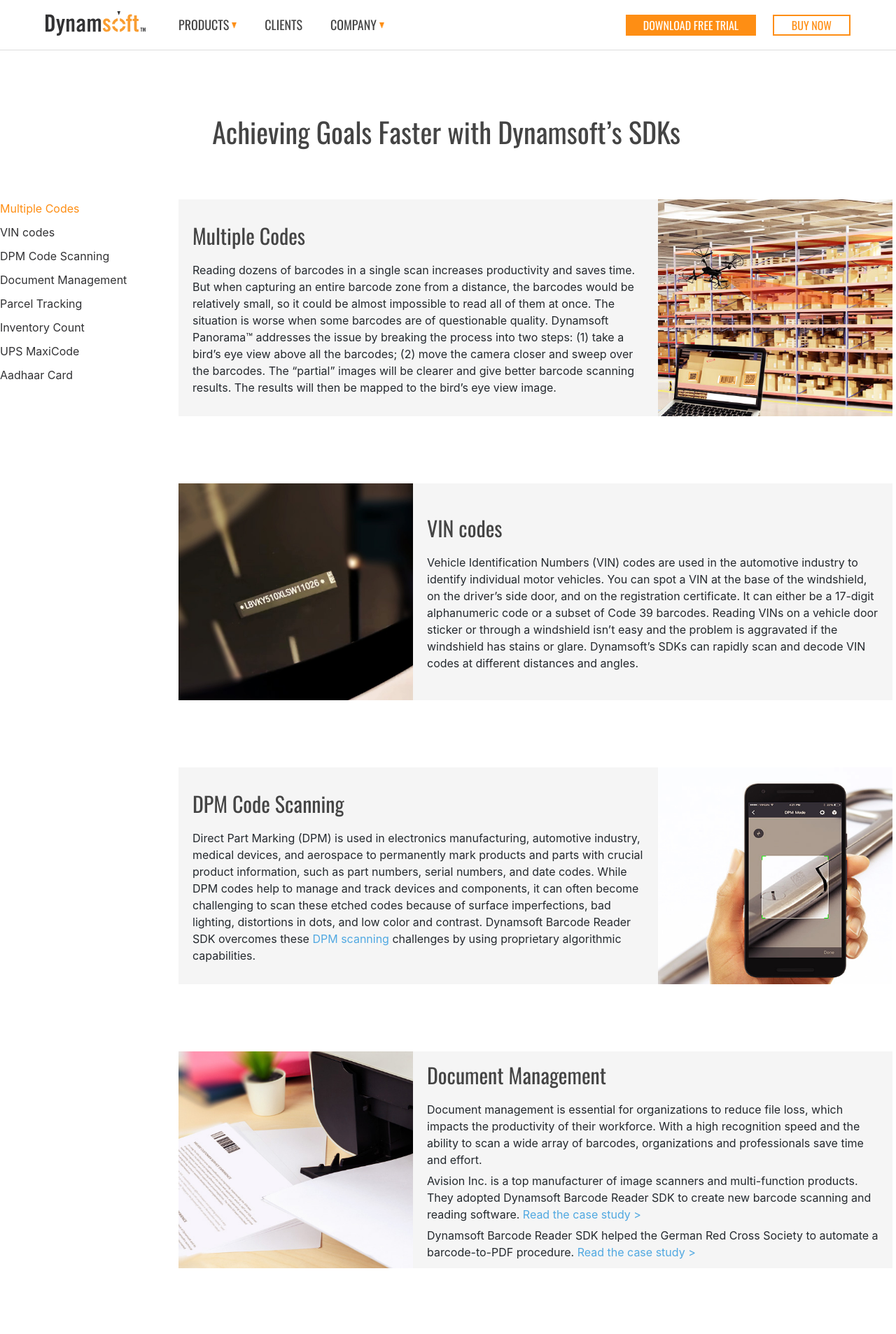
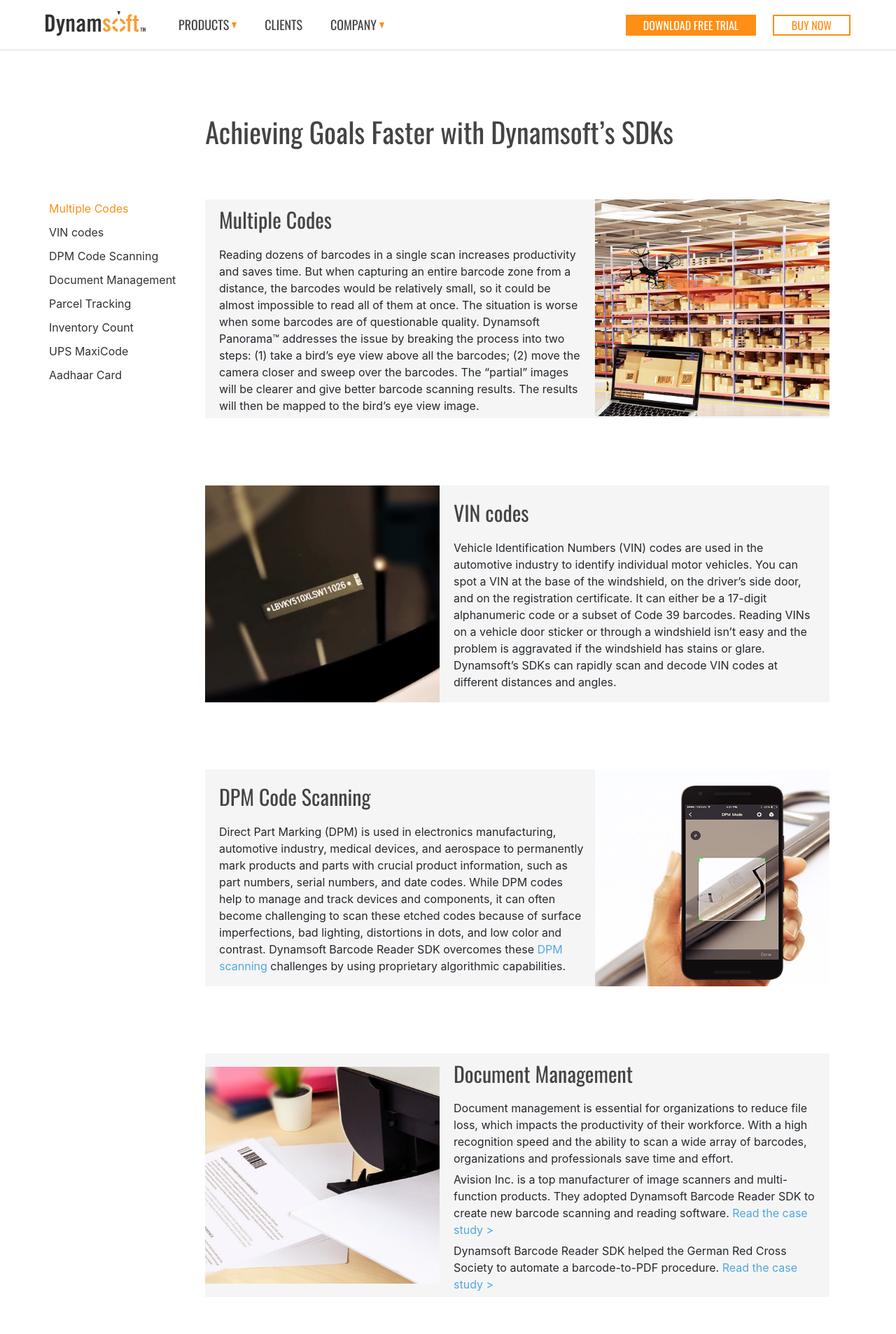
Before and after one commit to nctlcnt/noctilucos.github.io, a Jekyll site: the page built from more/index.md, in a window 1280 px wide. Shown: the top 1907 px of the page at 70% size. Built offline with Jekyll 4.4.1, drawn with Linux system fonts in a browser that asks for light colours.

Commit message:
change layout

```diff
--- a/_includes/head.html
+++ b/_includes/head.html
@@ -43,8 +43,10 @@
 
     {%- if page.is1366Compatible -%}
         <style>
-            .container {
-                width: 1300px !important;
+            @media (min-width: 1300px) {
+                .container {
+                    width: 1300px !important;
+                }
             }
         </style>
     {%- endif -%}
```
